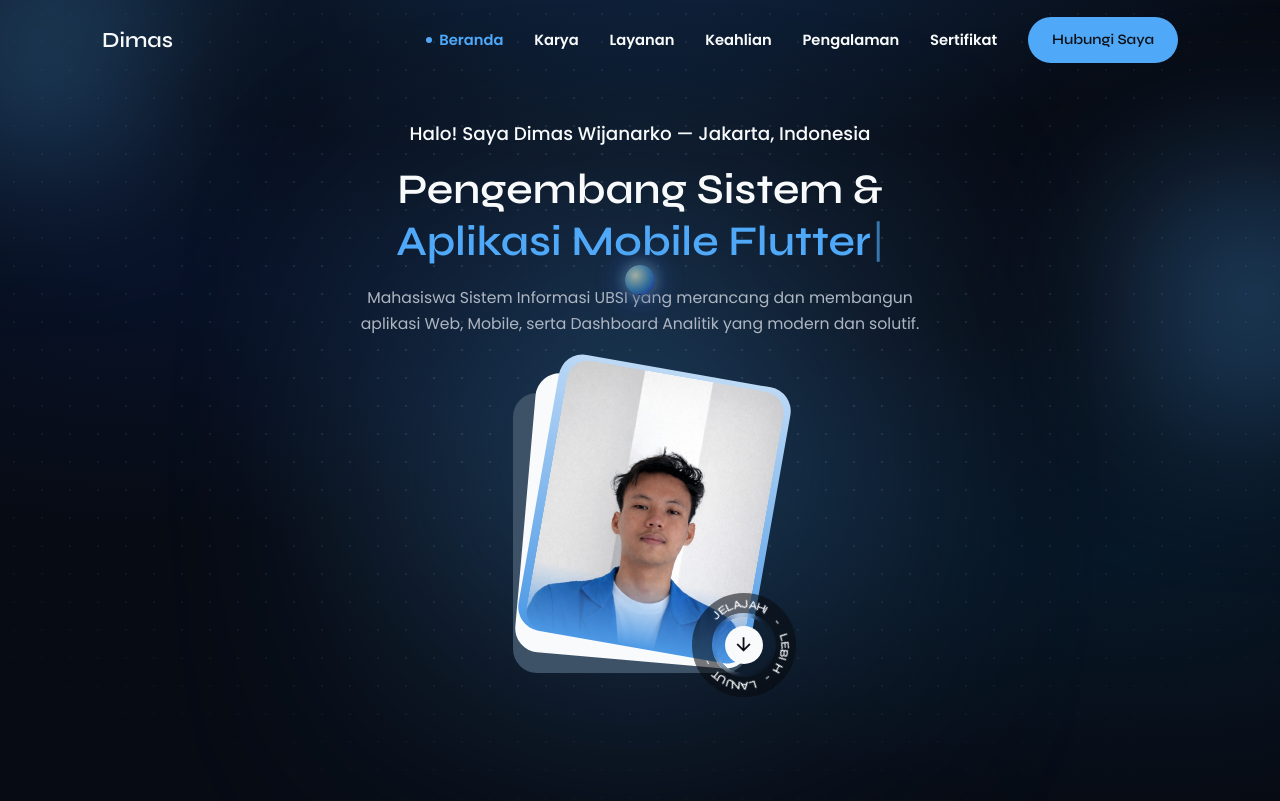
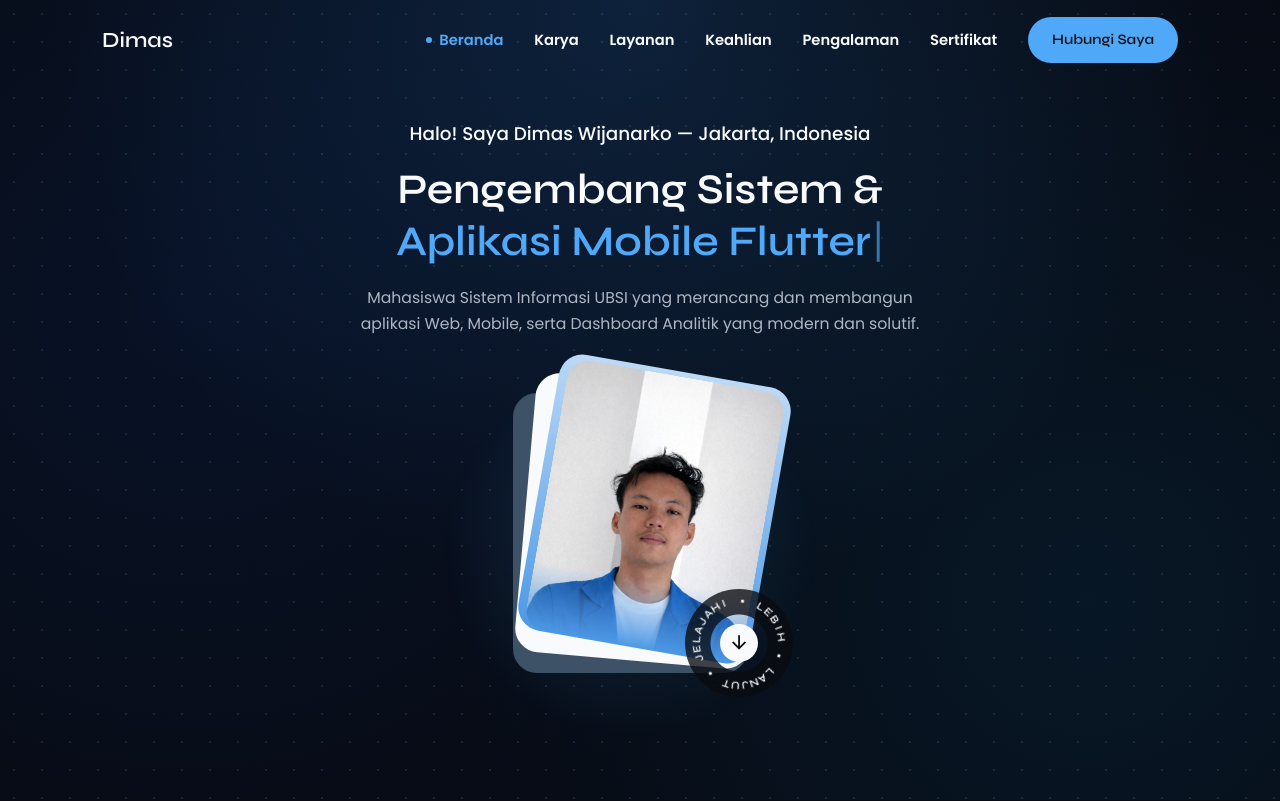
Before and after one commit to Dimss-W/CV-Website, a Next.js app: page / in a window 1280 px wide. Shown: the top 801 px of the page. Built offline with nearby package versions, Linux system fonts and the light colour scheme; no server answers; some icons are missing.

Commit message:
fix(mobile): hapus bug kotak blur iOS Safari pada Hero dan buat bulat biru bergerak otonom saat scroll

```diff
--- a/src/app/globals.css
+++ b/src/app/globals.css
@@ -177,39 +177,20 @@ img {
   z-index: 2;
 }
 
-/*=============== CLEAN ARCHITECTURAL BACKGROUND (LINEAR / VERCEL STYLE) ===============*/
+/*=============== CLEAN ARCHITECTURAL BACKGROUND ===============*/
 .ambient-bg {
   position: fixed;
   inset: 0;
-  width: 100vw;
-  height: 100vh;
+  width: 100%;
+  height: 100%;
   pointer-events: none;
   z-index: 0;
   overflow: hidden;
   background-color: #070b14;
   background-image:
-    radial-gradient(ellipse 80% 50% at 50% -15%, hsla(212, 95%, 58%, 0.22), transparent 70%),
-    radial-gradient(ellipse 55% 45% at 12% 35%, hsla(222, 85%, 45%, 0.10), transparent 70%),
-    radial-gradient(ellipse 55% 45% at 88% 70%, hsla(202, 90%, 48%, 0.09), transparent 70%);
-}
-
-/* Soft Top Architectural Light Beam */
-.ambient-bg__beam {
-  position: absolute;
-  top: -180px;
-  left: 50%;
-  transform: translateX(-50%);
-  width: min(960px, 92vw);
-  height: 380px;
-  background: conic-gradient(
-    from 180deg at 50% 0%,
-    transparent 32%,
-    hsla(206, 95%, 68%, 0.12) 47%,
-    hsla(215, 100%, 82%, 0.18) 50%,
-    hsla(206, 95%, 68%, 0.12) 53%,
-    transparent 68%
-  );
-  filter: blur(48px);
+    radial-gradient(circle at 50% 0%, hsla(210, 95%, 58%, 0.16) 0%, transparent 58%),
+    radial-gradient(circle at 15% 38%, hsla(220, 85%, 48%, 0.09) 0%, transparent 52%),
+    radial-gradient(circle at 85% 75%, hsla(202, 90%, 50%, 0.08) 0%, transparent 52%);
 }
 
 /* Crisp Minimalist Dot Matrix Pattern */
@@ -217,62 +198,52 @@ img {
   position: absolute;
   inset: 0;
   background-image: radial-gradient(
-    hsla(212, 60%, 78%, 0.14) 1px,
+    hsla(212, 60%, 78%, 0.12) 1px,
     transparent 1px
   );
   background-size: 28px 28px;
-  mask-image: radial-gradient(
-    ellipse 80% 75% at 50% 40%,
-    #000 25%,
-    transparent 95%
-  );
-  -webkit-mask-image: radial-gradient(
-    ellipse 80% 75% at 50% 40%,
-    #000 25%,
-    transparent 95%
-  );
-}
-
-/* Subtle Interactive Spotlight Following Cursor */
+}
+
+/* Subtle Interactive Spotlight Following Orb */
 .ambient-bg__spotlight {
   position: absolute;
   inset: 0;
-  transition: background 0.15s ease-out;
-}
-
-/*=============== BLOB ===============*/
+}
+
+/*=============== BLOB (PURE RADIAL GRADIENT - ZERO MOBILE SAFARI CLIPPING) ===============*/
 .blob-small,
 .blob-big {
-  background-color: var(--first-color);
+  background: radial-gradient(
+    circle,
+    hsla(208, 92%, 64%, 0.18) 0%,
+    hsla(208, 92%, 64%, 0.06) 45%,
+    transparent 70%
+  );
   border-radius: 50%;
   position: absolute;
   pointer-events: none;
-  z-index: -1;
+  z-index: 0;
 }
 
 .blob-small {
-  width: 110px;
-  height: 110px;
-  filter: blur(60px);
+  width: 220px;
+  height: 220px;
 }
 
 .blob-big {
-  width: 170px;
-  height: 170px;
-  filter: blur(110px);
+  width: 320px;
+  height: 320px;
 }
 
 @media (min-width: 768px) {
   .blob-small {
-    width: 150px;
-    height: 150px;
-    filter: blur(100px);
+    width: 280px;
+    height: 280px;
   }
 
   .blob-big {
-    width: 240px;
-    height: 240px;
-    filter: blur(140px);
+    width: 380px;
+    height: 380px;
   }
 }
 
@@ -281,18 +252,17 @@ img {
   position: fixed;
   top: 0;
   left: 0;
-  width: 30px;
-  height: 30px;
+  width: 28px;
+  height: 28px;
   background: radial-gradient(
     circle at 35% 35%,
-    hsl(196, 100%, 88%) 0%,
-    hsl(208, 92%, 64%) 55%,
-    hsl(232, 85%, 58%) 100%
+    hsla(196, 100%, 88%, 0.92) 0%,
+    hsla(208, 92%, 64%, 0.82) 55%,
+    hsla(232, 85%, 58%, 0.7) 100%
   );
   border-radius: 50%;
   pointer-events: none;
   z-index: 9999;
-  mix-blend-mode: difference;
   transition: opacity 0.3s ease, width 0.3s ease, height 0.3s ease;
   will-change: transform, box-shadow;
 }
@@ -308,12 +278,11 @@ img {
   z-index: 9998;
   background: radial-gradient(
     circle,
-    hsla(198, 100%, 84%, 0.65) 0%,
-    hsla(210, 92%, 64%, 0.42) 40%,
-    hsla(238, 85%, 60%, 0.18) 70%,
-    transparent 100%
+    hsla(198, 100%, 84%, 0.42) 0%,
+    hsla(210, 92%, 64%, 0.24) 38%,
+    hsla(238, 85%, 60%, 0.08) 65%,
+    transparent 75%
   );
-  filter: blur(10px);
   transition: opacity 0.25s ease, width 0.3s ease, height 0.3s ease;
   will-change: transform, opacity;
 }
@@ -327,9 +296,9 @@ img {
 
 @media (max-width: 859px) {
   .cursor {
-    width: 22px;
-    height: 22px;
-    opacity: 0.75;
+    width: 20px;
+    height: 20px;
+    opacity: 0.82;
   }
 
   .cursor-trail {
@@ -546,7 +515,7 @@ img {
 }
 
 .home__subtitle {
-  font-size: var(--h3-font-size);
+  font-size: clamp(0.8rem, 3.4vw, 0.96rem);
   margin-bottom: 0.75rem;
   font-family: var(--body-font);
   font-weight: var(--font-medium);
@@ -684,10 +653,14 @@ img {
 .home__circle {
   position: absolute;
   right: -2rem;
-  bottom: -2.25rem;
-  width: 96px;
-  height: 96px;
-  border: 18px solid hsla(var(--hue), 24%, 4%, 0.55);
+  bottom: -2rem;
+  width: 100px;
+  height: 100px;
+  background: radial-gradient(
+    circle,
+    transparent 26px,
+    hsla(222, 28%, 5%, 0.78) 27px
+  );
   border-radius: 50%;
   display: grid;
   place-items: center;
@@ -696,24 +669,16 @@ img {
 
 @media (min-width: 768px) {
   .home__circle {
-    right: -3rem;
+    right: -2.85rem;
     bottom: -1.5rem;
-    width: 104px;
-    height: 104px;
-    border-width: 20px;
-  }
-}
-
-.home__circle::after {
-  content: "";
-  width: 100%;
-  height: 100%;
-  position: absolute;
-  mask-image: radial-gradient(circle, transparent 28px, #000 0);
-  -webkit-mask-image: radial-gradient(circle, transparent 28px, #000 0);
-  backdrop-filter: blur(4px);
-  -webkit-backdrop-filter: blur(4px);
-  border-radius: 50%;
+    width: 108px;
+    height: 108px;
+    background: radial-gradient(
+      circle,
+      transparent 28px,
+      hsla(222, 28%, 5%, 0.78) 29px
+    );
+  }
 }
 
 .home__arrow {
@@ -737,40 +702,41 @@ img {
 .home__text {
   z-index: 10;
   color: var(--white-color);
-  font: var(--font-semi-bold) 0.68rem var(--second-font);
+  font: var(--font-semi-bold) 0.64rem var(--second-font);
   position: absolute;
-  width: 96px;
-  height: 96px;
-  animation: rotate-text 8s linear infinite;
+  inset: 0;
+  width: 100%;
+  height: 100%;
+  animation: rotate-text 10s linear infinite;
   pointer-events: none;
 }
 
 .home__text span {
   position: absolute;
-  transform-origin: 0 44px;
-  left: 48px;
-  top: 4px;
+  left: 50%;
+  top: 5px;
+  width: 12px;
+  margin-left: -6px;
+  text-align: center;
+  transform-origin: 50% 45px;
 }
 
 @media (min-width: 768px) {
   .home__text {
-    width: 104px;
-    height: 104px;
-    font-size: 0.72rem;
+    font-size: 0.68rem;
   }
 
   .home__text span {
-    transform-origin: 0 48px;
-    left: 52px;
-    top: 4px;
+    top: 5px;
+    transform-origin: 50% 49px;
   }
 }
 
 .home__images .blob-big {
-  top: -3rem;
-  left: 0;
-  right: 0;
-  margin-inline: auto;
+  top: -2rem;
+  left: 50%;
+  transform: translateX(-50%);
+  z-index: -1;
 }
 
 @keyframes rotate-text {
--- a/src/components/Hero.tsx
+++ b/src/components/Hero.tsx
@@ -14,7 +14,7 @@ const PROFESSIONS = [
   'Arsitektur Basis Data',
 ];
 
-const CIRCULAR_TEXT = 'JELAJAHI - LEBIH - LANJUT -';
+const CIRCULAR_TEXT = 'JELAJAHI • LEBIH • LANJUT • ';
 
 export default function Hero({ profile }: HeroProps) {
   const [roleIndex, setRoleIndex] = useState(0);
@@ -42,17 +42,15 @@ export default function Hero({ profile }: HeroProps) {
   }, [currentText, isDeleting, roleIndex]);
 
   const letters = CIRCULAR_TEXT.split('');
-  const angleStep = 300 / letters.length;
+  const angleStep = 360 / letters.length;
 
   return (
     <section className="home section" id="home">
-      <div className="blob-small" />
-      <div className="blob-small" />
-
       <div className="home__container container grid">
         <div className="home__data reveal-init">
           <h3 className="home__subtitle">
-            Halo! Saya {profile.full_name} — Jakarta, Indonesia
+            Halo! Saya {profile.full_name} —{' '}
+            <span className="whitespace-nowrap">Jakarta, Indonesia</span>
           </h3>
 
           <h1 className="home__title">
```
Also changed, not shown: src/components/ScrollObserver.tsx (+80 -49 lines).
